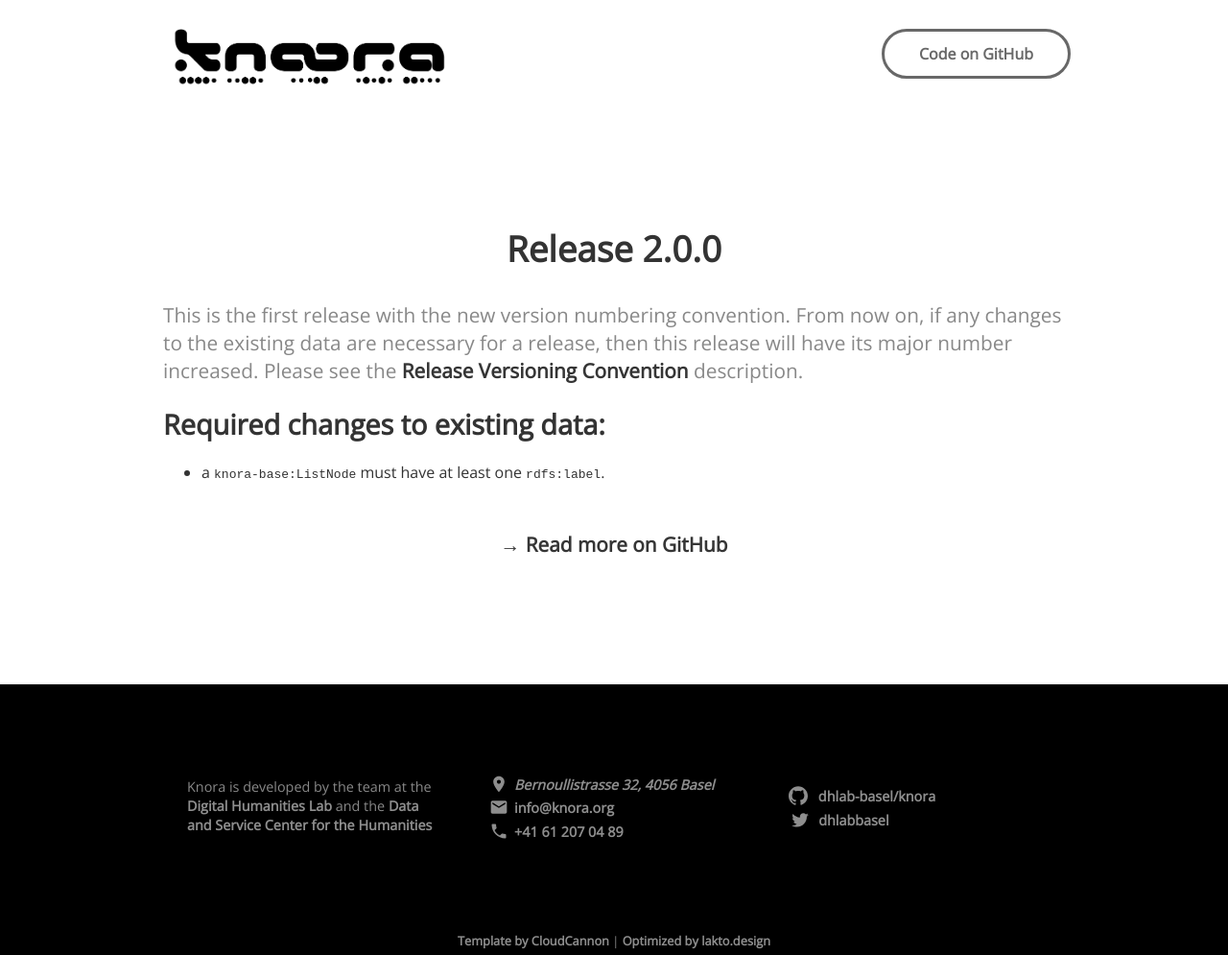
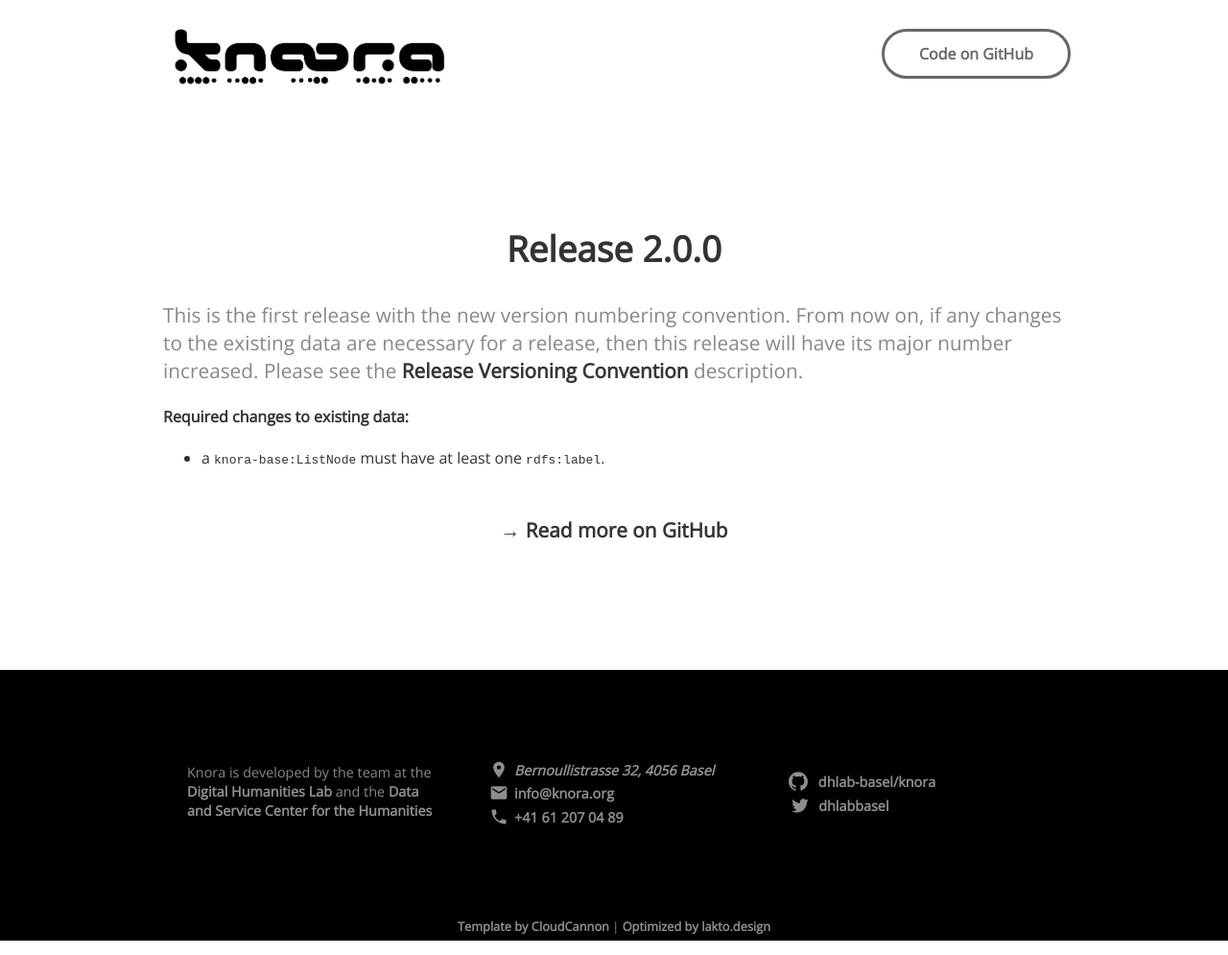
Before and after one commit to dasch-swiss/knora-org-website, a Jekyll site: the page built from _posts/2018-09-13-release-2.0.0.md, in a window 1280 px wide. Shown: the whole page at 96% size. Built offline with Jekyll 4.4.1, drawn with Linux system fonts in a browser that asks for light colours; nearby versions of some CDN libraries.

```diff
--- a/_posts/2018-09-13-release-2.0.0.md
+++ b/_posts/2018-09-13-release-2.0.0.md
@@ -8,6 +8,6 @@ This is the first release with the new version numbering convention. From now on
 to the existing data are necessary for a release, then this release will have its major number increased.
 Please see the [Release Versioning Convention](https://github.com/dhlab-basel/Knora#release-versioning-convention) description.
 
-### Required changes to existing data:
+#### Required changes to existing data:
 
 - a `knora-base:ListNode` must have at least one `rdfs:label`.
```
